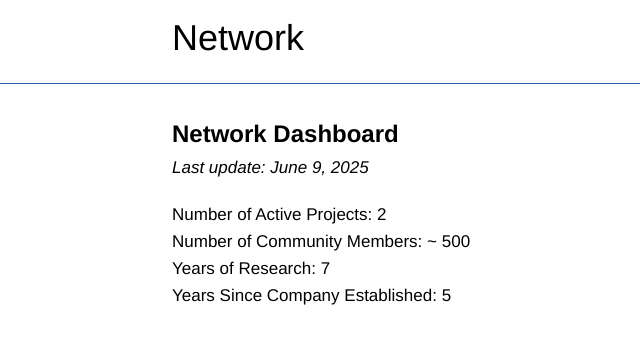
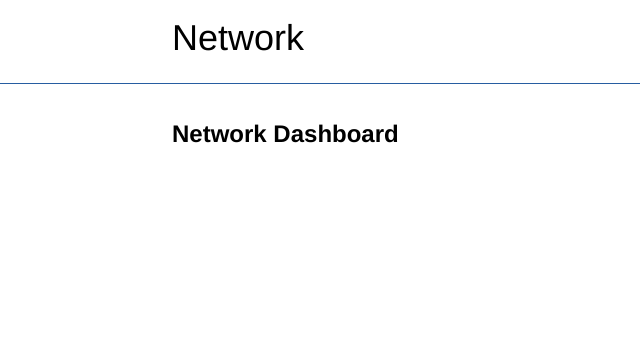
Before and after one commit to networkf/network.github.io, a Jekyll site: the page built from dashboard.md, in a window 1280 px wide. Shown: the top 344 px of the page, without its empty margins (103-743 px from the left). Built offline with Jekyll 4.4.1, drawn with Linux system fonts in a browser that asks for light colours; some web fonts are replaced; our own code applies the rules of GitHub Pages for plain Markdown files; the repository's description, which GitHub fills in, is left out.

Commit message:
Update dashboard.md

```diff
--- a/dashboard.md
+++ b/dashboard.md
@@ -8,14 +8,3 @@ layout: default
 
 <b><font size="5">Network Dashboard</font></b>
 <br>
-_Last update: June 9, 2025_
-<br>
-
-Number of Active Projects: 2
-<br>
-Number of Community Members: ~ 500
-<br>
-Years of Research: 7
-<br>
-Years Since Company Established: 5
-<br>
```
